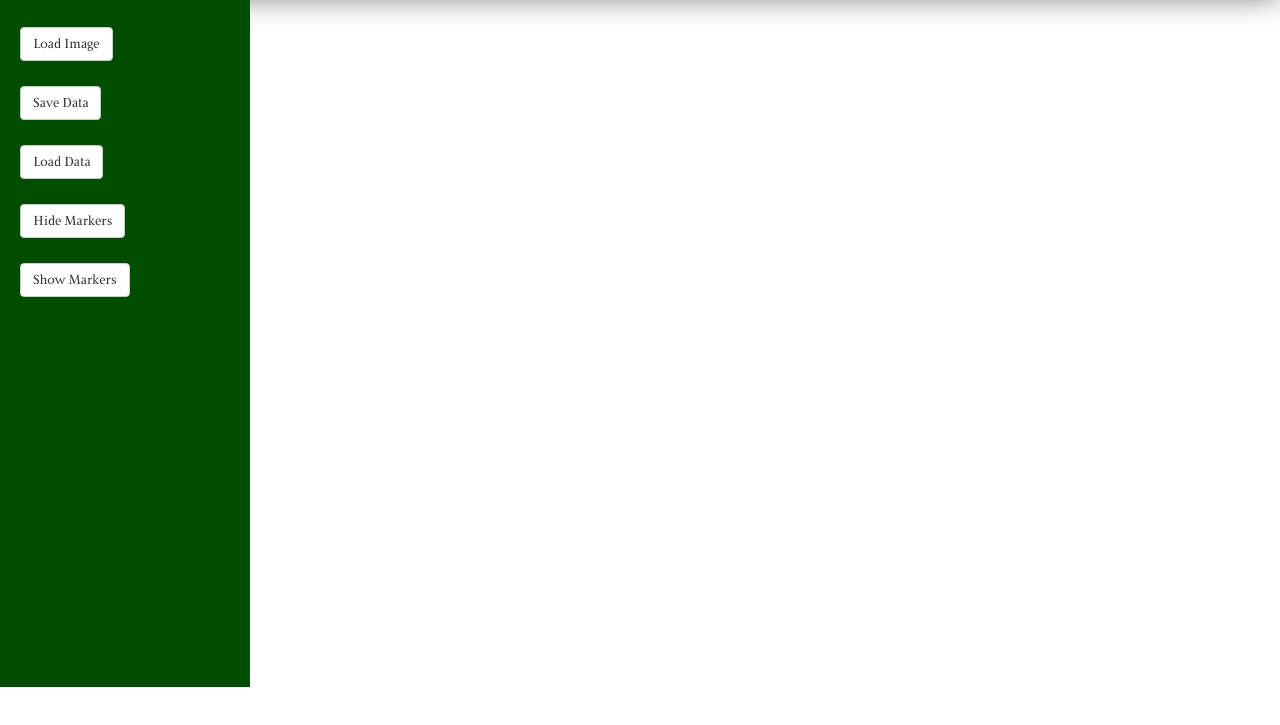
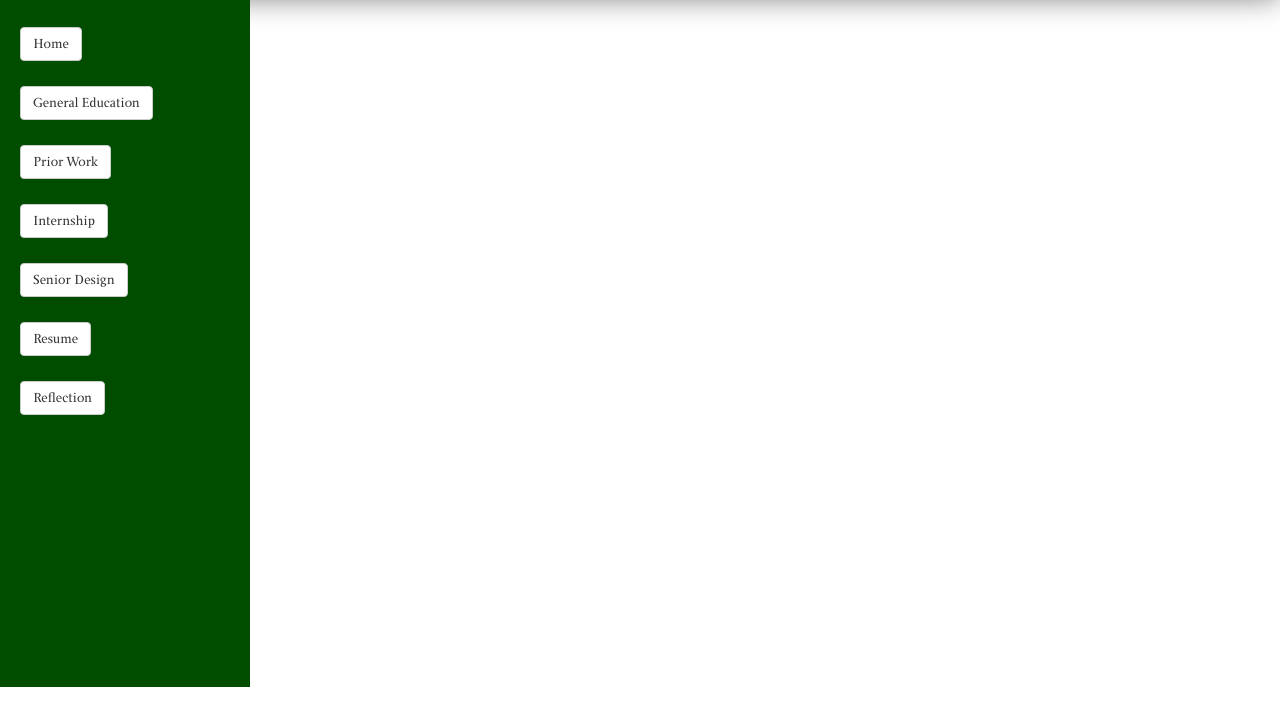
Before and after one commit to sandervw/sandervw.github.io, a plain HTML site: page index.html in a window 1280 px wide. Shown: the part 113-838 px from the top of the page. Drawn offline with Linux system fonts and the light colour scheme.

Commit message:
Added tabs for new sections

```diff
--- a/index.html
+++ b/index.html
@@ -37,8 +37,7 @@
 				<h4 class="panel-title">
 					<div>
 						<label>
-							<input id="loadImage" type="button" class="btn btn-default" value="Load Image">
-							<input id="selectImage" type="file" name="selectImage" style="display: none;" />
+							<input id="homeBtn" type="button" class="btn btn-default" value="Home">
 						</label>
 					</div>
 				</h4>
@@ -47,7 +46,7 @@
 				<h4 class="panel-title">
 					<div>
 						<label>
-							<input id="saveData" type="button" class="btn btn-default" value="Save Data">
+							<input id="genEdBtn" type="button" class="btn btn-default" value="General Education">
 						</label>
 					</div>
 				</h4>
@@ -56,8 +55,7 @@
 				<h4 class="panel-title">
 					<div>
 						<label>
-							<input id="loadData" type="button" class="btn btn-default" value="Load Data">
-							<input id="selectData" type="file" name="selectData" style="display: none;" />
+							<input id="priorWorkBtn" type="button" class="btn btn-default" value="Prior Work">
 						</label>
 					</div>
 				</h4>
@@ -66,7 +64,7 @@
 				<h4 class="panel-title">
 					<div>
 						<label>
-							<input id="hideMarkers" type="button" class="btn btn-default" value="Hide Markers">
+							<input id="internBtn" type="button" class="btn btn-default" value="Internship">
 						</label>
 					</div>
 				</h4>
@@ -75,7 +73,25 @@
 				<h4 class="panel-title">
 					<div>
 						<label>
-							<input id="showMarkers" type="button" class="btn btn-default" value="Show Markers">
+							<input id="seniorDesignBtn" type="button" class="btn btn-default" value="Senior Design">
+						</label>
+					</div>
+				</h4>
+			</div>
+			<div class="panel-heading">
+				<h4 class="panel-title">
+					<div>
+						<label>
+							<input id="resumeBtn" type="button" class="btn btn-default" value="Resume">
+						</label>
+					</div>
+				</h4>
+			</div>
+			<div class="panel-heading">
+				<h4 class="panel-title">
+					<div>
+						<label>
+							<input id="reflectionBtn" type="button" class="btn btn-default" value="Reflection">
 						</label>
 					</div>
 				</h4>
```
